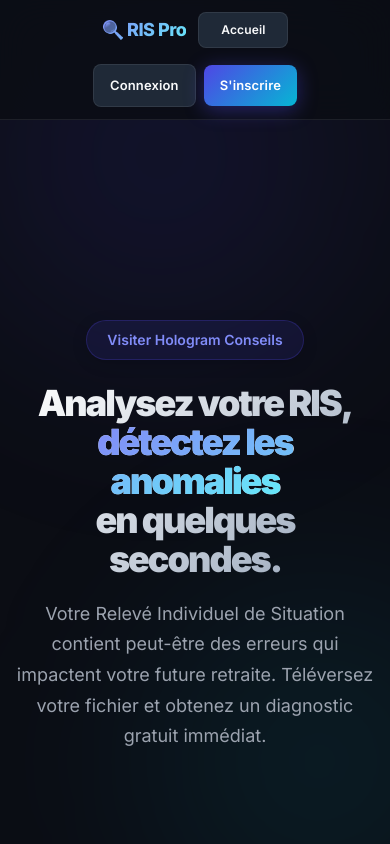
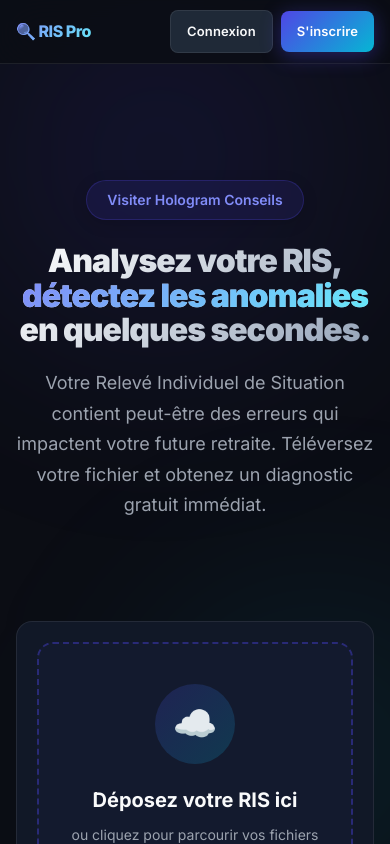
Before and after one commit to hologramconseils/ris-pro, a React (Vite) app in the folder frontend/: page / in a window 390 px wide. Shown: the top 844 px of the page. Built offline with nearby package versions, Linux system fonts and the light colour scheme; no server answers.

Commit message:
style: optimize mobile responsive layout (navbar, hero title, scroll overlap)

```diff
--- a/frontend/src/index.css
+++ b/frontend/src/index.css
@@ -166,6 +166,9 @@ input, textarea { font-family: inherit; }
   -webkit-background-clip: text;
   background-clip: text;
   -webkit-text-fill-color: transparent;
+}
+@media (max-width: 640px) {
+  .hero h1 { font-size: 32px; letter-spacing: -1px; }
 }
 .hero h1 span {
   background: linear-gradient(135deg, var(--primary-light), var(--accent-light));
@@ -420,40 +423,30 @@ input, textarea { font-family: inherit; }
 /* ---- Responsive ---- */
 @media (max-width: 768px) {
   .navbar {
-    height: auto;
-    padding: 12px 16px;
-    flex-wrap: wrap;
-    gap: 8px;
-    justify-content: center;
+    height: 64px;
+    padding: 0 16px;
+    flex-wrap: nowrap;
+    justify-content: space-between;
   }
   .navbar-actions {
-    width: 100%;
-    justify-content: center !important;
+    width: auto;
+    justify-content: flex-end !important;
     order: 3;
-    flex: none !important;
-    flex-wrap: wrap;
     gap: 8px;
   }
-  #navbar-portal-root {
-    width: 100%;
-    justify-content: center !important;
-    order: 2;
-    flex: none !important;
-    empty-cells: hide;
-  }
-  #navbar-portal-root:empty { display: none; }
+  #navbar-portal-root { display: none; }
   .navbar > div:first-child {
-    width: 100%;
-    justify-content: center !important;
+    width: auto;
+    justify-content: flex-start !important;
     order: 1;
-    flex: none !important;
     gap: 8px;
   }
-  .btn-nav { width: auto; min-width: 90px; padding: 0 12px !important; height: 36px; font-size: 12px; }
-  .navbar-brand { font-size: 18px; margin: 0; }
+  .btn-nav-home { display: none; }
+  .btn-nav { width: auto; min-width: 80px; padding: 0 10px !important; height: 32px; font-size: 11px; }
+  .navbar-brand { font-size: 16px; margin: 0; }
 
-  .page { padding-top: 240px; } /* Increased to ensure wrapped navbars are cleared */
-  .user-name-mobile { max-width: 100px; overflow: hidden; text-overflow: ellipsis; white-space: nowrap; }
+  .page { padding-top: 100px; }
+  .user-name-mobile { max-width: 80px; overflow: hidden; text-overflow: ellipsis; white-space: nowrap; }
 }
 
 @media (max-width: 640px) {
@@ -470,7 +463,7 @@ input, textarea { font-family: inherit; }
 .success-icon { font-size: 80px; margin-bottom: 24px; }
 
 /* ---- Confetti-like dots ---- */
-.bg-dots { position: fixed; inset: 0; pointer-events: none; z-index: 0; overflow: hidden; }
+.bg-dots { position: fixed; inset: 0; pointer-events: none; z-index: -1; overflow: hidden; }
 .bg-dots::before, .bg-dots::after { content: ''; position: absolute; border-radius: 50%; filter: blur(80px); animation: bgFloat 20s infinite alternate ease-in-out; }
 .bg-dots::before { width: 600px; height: 600px; background: radial-gradient(circle, rgba(79,70,229,0.15) 0%, transparent 70%); top: -150px; left: -150px; }
 .bg-dots::after { width: 500px; height: 500px; background: radial-gradient(circle, rgba(6,182,212,0.12) 0%, transparent 70%); bottom: -150px; right: -150px; animation-delay: -5s; }
```
